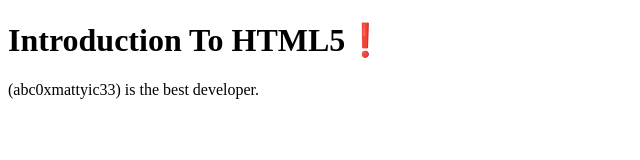
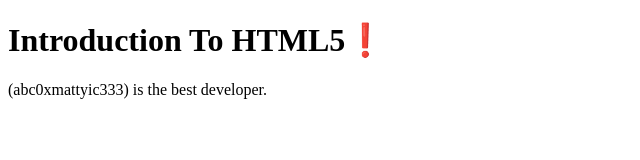
Before and after one commit to Spirit-Code777/html, a plain HTML site: page index.html in a window 1280 px wide. Shown: the full height of the page, 0-640 px from the left. Drawn offline with Linux system fonts and the light colour scheme.

Commit message:
fix name typo

```diff
--- a/index.html
+++ b/index.html
@@ -7,6 +7,6 @@
 </head>
 <body>
     <h1>Introduction To HTML5❗️</h1>
-    <p>(abc0xmattyic33) is the best developer.</p>
+    <p>(abc0xmattyic333) is the best developer.</p>
 </body>
 </html>
```
